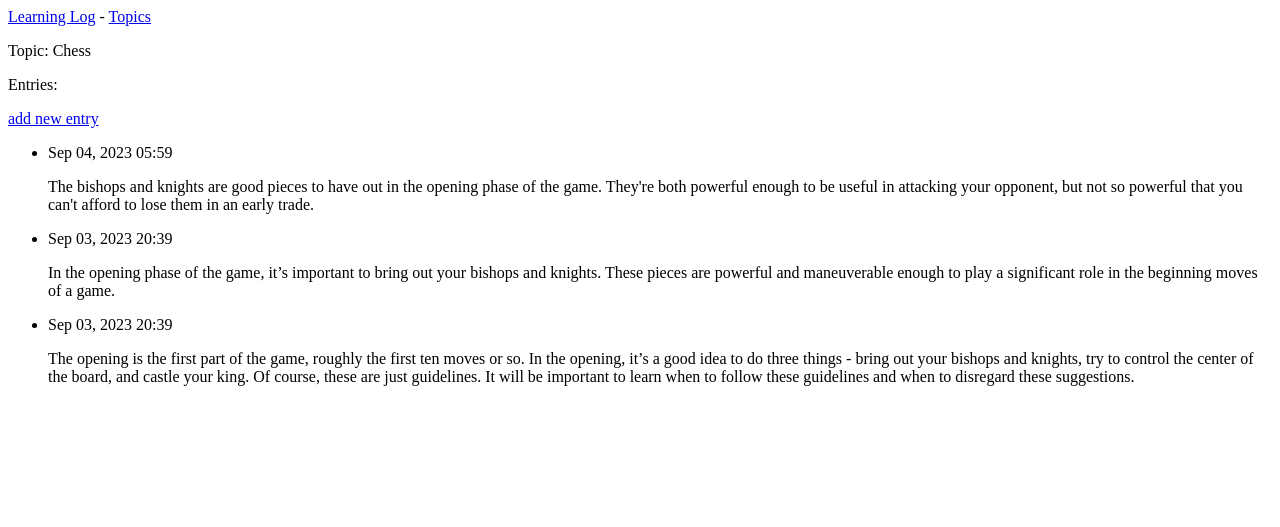
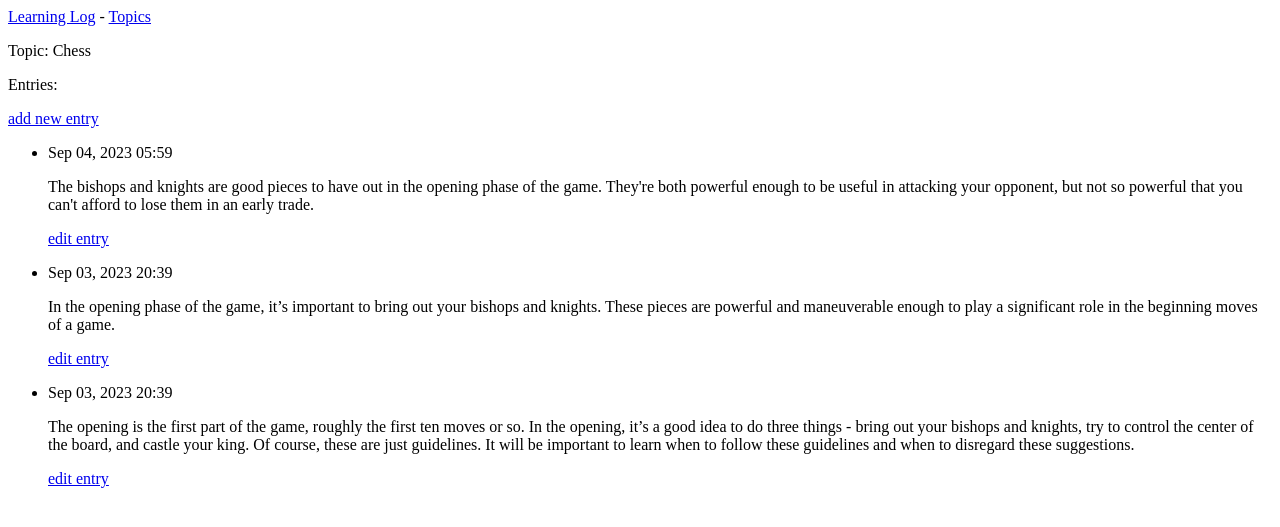
Before and after one commit to jrry8/Web-Application, a Django app: page /topics/1/ in a window 1280 px wide. Shown: the top 527 px of the page. Run offline with Django 4.2, Linux system fonts and the light colour scheme; data comes from the database, SQL or seed files in the repository; both versions use the stored data as it was after the commit.

Commit message:
added page for editing entries

```diff
--- a/ll/learning_logs/templates/learning_logs/topic.html
+++ b/ll/learning_logs/templates/learning_logs/topic.html
@@ -13,6 +13,9 @@
     <li>
       <p>{{ entry.date_added|date:'M d, Y H:i' }}</p>
       <p>{{ entry.text|linebreaks }}</p>
+      <p>
+        <a href="{% url 'learning_logs:edit_entry' entry.id %}">edit entry</a>
+      </p>
     </li>
   {% empty %}
     <li>
--- a/ll/learning_logs/urls.py
+++ b/ll/learning_logs/urls.py
@@ -14,5 +14,7 @@ urlpatterns = [
     # page for adding a new topic
     re_path(r'^new_topic/$', views.new_topic, name='new_topic'),
     # page for adding a new entry
-    re_path(r'^new_entry/(?P<topic_id>\d+)/$', views.new_entry, name='new_entry')
+    re_path(r'^new_entry/(?P<topic_id>\d+)/$', views.new_entry, name='new_entry'),
+    # page for editing an entry
+    re_path(r'^edit_entry/(?P<entry_id>\d+)/$', views.edit_entry, name='edit_entry'),
 ]
--- a/ll/learning_logs/views.py
+++ b/ll/learning_logs/views.py
@@ -2,7 +2,7 @@ from django.shortcuts import render
 from django.http import HttpResponseRedirect
 from django.urls import reverse
 
-from .models import Topic
+from .models import Topic, Entry
 from .forms import TopicForm, EntryForm
 
 # home page for learning log
@@ -57,3 +57,17 @@ def new_entry(request, topic_id):
             return HttpResponseRedirect(reverse('learning_logs:topic', args=[topic_id]))
     context = {'topic': topic, 'form': form}
     return render(request, 'learning_logs/new_entry.html', context)
+
+# edit an existing entry
+def edit_entry(request, entry_id):
+    entry = Entry.objects.get(id=entry_id)
+    topic = entry.topic
+    if request.method != 'POST':
+        form = EntryForm(instance=entry)
+    else:
+        form = EntryForm(instance=entry, data=request.POST)
+        if form.is_valid():
+            form.save()
+            return HttpResponseRedirect(reverse('learning_logs:topic', args=[topic.id]))
+    context = {'entry': entry, 'topic': topic, 'form': form}
+    return render(request, 'learning_logs/edit_entry.html', context)
```
Also changed, not shown: ll/learning_logs/templates/learning_logs/edit_entry.html (added, +15 -0 lines), ll/db.sqlite3.
